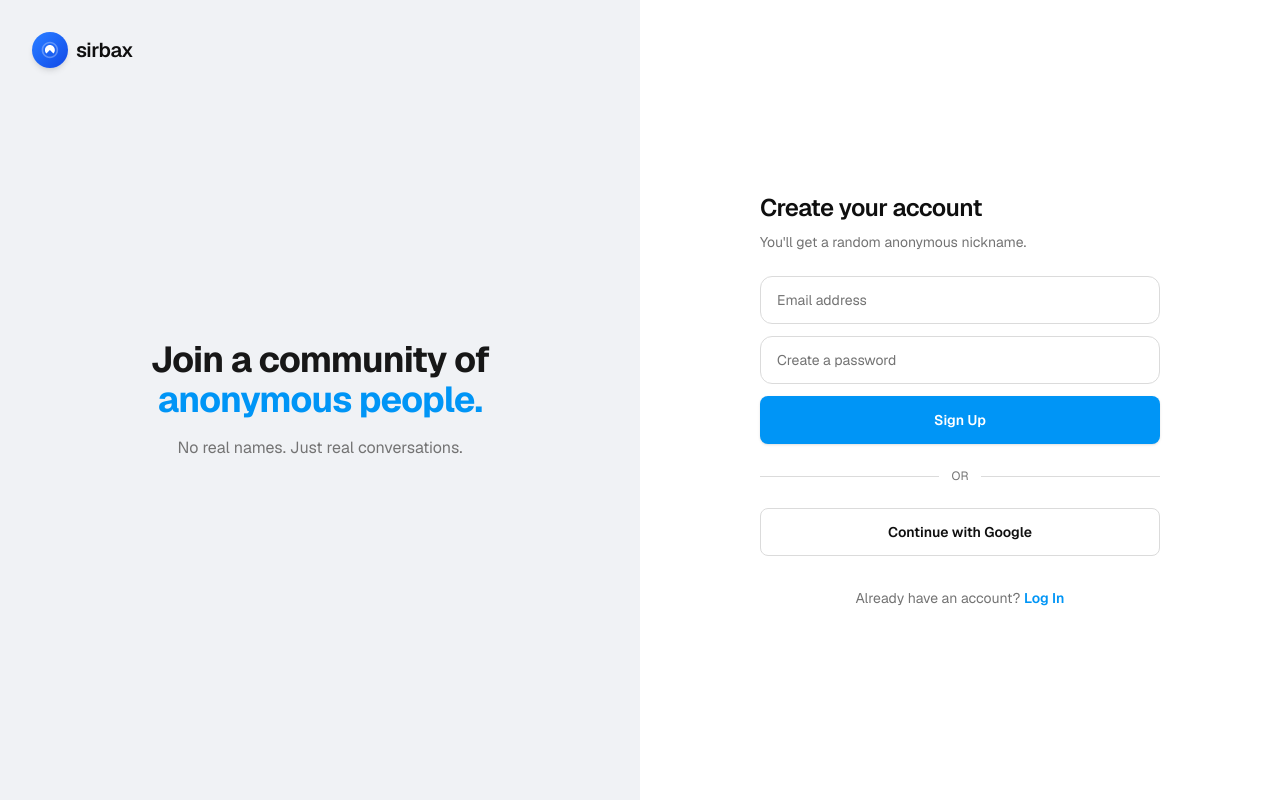
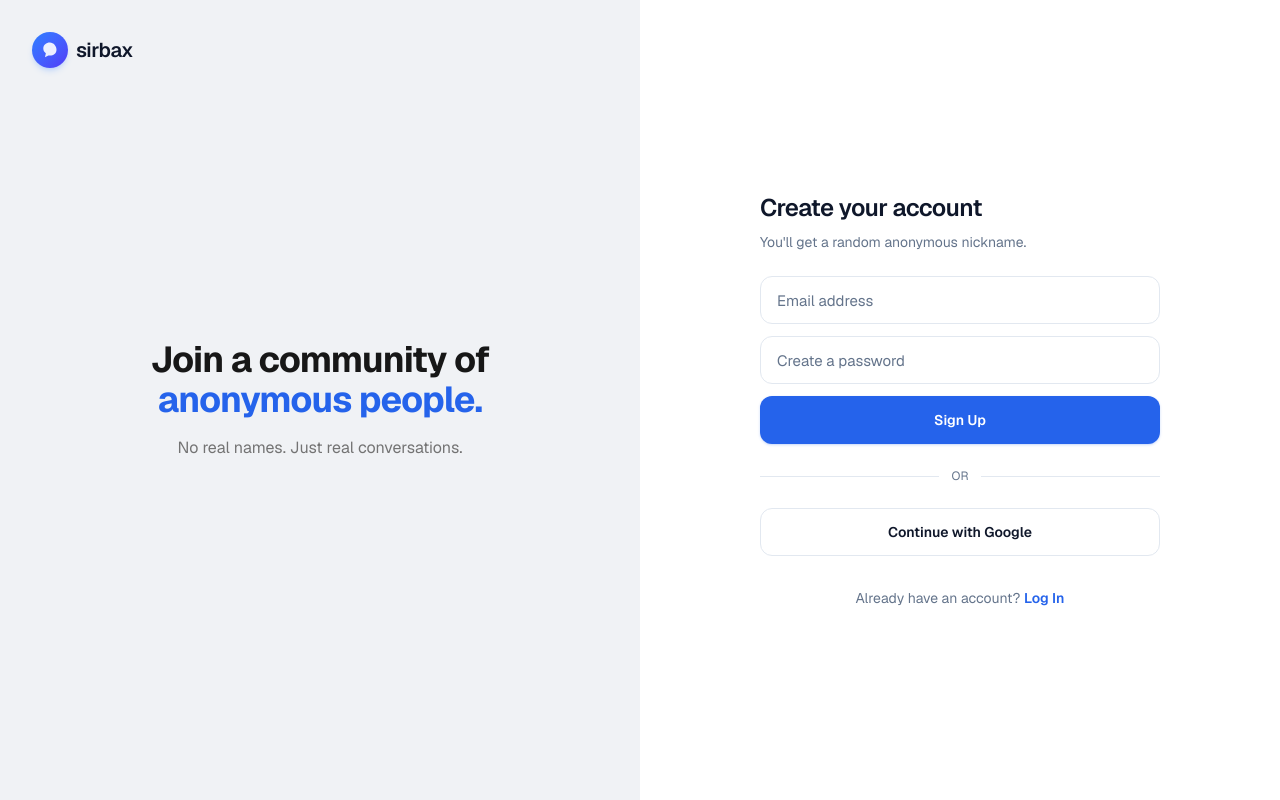
Before and after one commit to Levy254885/sirbax, a Next.js app: page /register in a window 1280 px wide. Built offline with nearby package versions, Linux system fonts and the light colour scheme.

Commit message:
style: Sirbax design system — refined blue tokens, Logo, Button, Input

```diff
--- a/src/app/globals.css
+++ b/src/app/globals.css
@@ -1,42 +1,42 @@
 @import "tailwindcss";
 
 :root {
-  --background: #f0f2f5;
-  --foreground: #0f0f0f;
+  --background: #f5f7fb;
+  --foreground: #0f172a;
   --card: #ffffff;
-  --card-foreground: #0f0f0f;
-  --primary: #0095f6;
+  --card-foreground: #0f172a;
+  --primary: #2563eb;
   --primary-foreground: #ffffff;
-  --secondary: #efefef;
-  --secondary-foreground: #0f0f0f;
-  --muted: #f0f2f5;
-  --muted-foreground: #737373;
-  --accent: #f0f7ff;
-  --accent-foreground: #0095f6;
-  --border: #dbdbdb;
-  --ring: #0095f6;
-  --destructive: #ed4956;
-  --success: #00c853;
-  --radius: 0.5rem;
+  --secondary: #eef2ff;
+  --secondary-foreground: #1e3a8a;
+  --muted: #f1f5f9;
+  --muted-foreground: #64748b;
+  --accent: #eff6ff;
+  --accent-foreground: #1d4ed8;
+  --border: #e2e8f0;
+  --ring: #3b82f6;
+  --destructive: #ef4444;
+  --success: #22c55e;
+  --radius: 0.875rem;
 }
 
 .dark {
-  --background: #000000;
-  --foreground: #f5f5f5;
-  --card: #121212;
-  --card-foreground: #f5f5f5;
-  --primary: #0095f6;
+  --background: #0b1220;
+  --foreground: #f1f5f9;
+  --card: #111827;
+  --card-foreground: #f1f5f9;
+  --primary: #3b82f6;
   --primary-foreground: #ffffff;
-  --secondary: #262626;
-  --secondary-foreground: #f5f5f5;
-  --muted: #1a1a1a;
-  --muted-foreground: #a8a8a8;
-  --accent: #0d1b2a;
-  --accent-foreground: #4db5ff;
-  --border: #262626;
-  --ring: #0095f6;
-  --destructive: #ed4956;
-  --success: #00c853;
+  --secondary: #1e293b;
+  --secondary-foreground: #e2e8f0;
+  --muted: #1e293b;
+  --muted-foreground: #94a3b8;
+  --accent: #172554;
+  --accent-foreground: #93c5fd;
+  --border: #1e293b;
+  --ring: #60a5fa;
+  --destructive: #f87171;
+  --success: #4ade80;
 }
 
 @theme inline {
@@ -61,7 +61,7 @@
   --radius-lg: var(--radius);
 }
 
-* { border-color: var(--border); }
+* { border-color: var(--border); box-sizing: border-box; }
 
 body {
   background: var(--background);
@@ -83,8 +83,8 @@ html { transition: background-color 0.2s ease, color 0.2s ease; }
 .pb-safe { padding-bottom: env(safe-area-inset-bottom, 0px); }
 
 .story-ring {
-  background: linear-gradient(45deg, #f09433 0%, #e6683c 25%, #dc2743 50%, #cc2366 75%, #bc1888 100%);
-  padding: 2px;
+  background: linear-gradient(135deg, #6366f1 0%, #3b82f6 50%, #06b6d4 100%);
+  padding: 2.5px;
   border-radius: 9999px;
 }
 .story-ring-inner {
@@ -92,3 +92,10 @@ html { transition: background-color 0.2s ease, color 0.2s ease; }
   padding: 2px;
   border-radius: 9999px;
 }
+
+.sx-card {
+  background: var(--card);
+  border: 1px solid var(--border);
+  border-radius: 1rem;
+  box-shadow: 0 1px 2px rgba(15, 23, 42, 0.04);
+}
--- a/src/components/common/Logo.tsx
+++ b/src/components/common/Logo.tsx
@@ -7,49 +7,23 @@ interface LogoProps {
 }
 
 export function Logo({ className, size = "md", showText = true }: LogoProps) {
-  const sizes = {
-    sm: "h-7 w-7",
-    md: "h-9 w-9",
-    lg: "h-12 w-12",
-  };
-  const textSizes = {
-    sm: "text-lg",
-    md: "text-xl",
-    lg: "text-2xl",
-  };
+  const sizes = { sm: "h-7 w-7", md: "h-9 w-9", lg: "h-12 w-12" };
+  const textSizes = { sm: "text-lg", md: "text-xl", lg: "text-2xl" };
 
   return (
     <div className={cn("flex items-center gap-2", className)}>
       <div
         className={cn(
-          "relative flex items-center justify-center rounded-full bg-gradient-to-br from-blue-500 to-blue-700 shadow-md",
+          "relative flex items-center justify-center rounded-full bg-gradient-to-br from-blue-500 to-indigo-600 shadow-md shadow-blue-500/20",
           sizes[size]
         )}
       >
-        <svg
-          viewBox="0 0 24 24"
-          fill="none"
-          className="h-[55%] w-[55%] text-white"
-          aria-hidden
-        >
-          <path
-            d="M12 2C6.48 2 2 6.48 2 12s4.48 10 10 10 10-4.48 10-10S17.52 2 12 2zm0 18c-4.41 0-8-3.59-8-8s3.59-8 8-8 8 3.59 8 8-3.59 8-8 8z"
-            fill="currentColor"
-            opacity="0.3"
-          />
-          <path
-            d="M12 6c-3.31 0-6 2.69-6 6 0 1.66.68 3.15 1.76 4.24L12 12l4.24 4.24C17.32 15.15 18 13.66 18 12c0-3.31-2.69-6-6-6z"
-            fill="currentColor"
-          />
+        <svg viewBox="0 0 24 24" fill="none" className="h-[55%] w-[55%] text-white" aria-hidden>
+          <path d="M12 3c-4.5 0-8 3-8 7.2 0 2.4 1.2 4.5 3.1 5.8L6 21l4.2-2.3c.6.1 1.2.2 1.8.2 4.5 0 8-3 8-7.2S16.5 3 12 3z" fill="currentColor" opacity=".9"/>
         </svg>
       </div>
       {showText && (
-        <span
-          className={cn(
-            "font-semibold tracking-tight text-foreground",
-            textSizes[size]
-          )}
-        >
+        <span className={cn("font-semibold tracking-tight text-foreground", textSizes[size])}>
           sirbax
         </span>
       )}
--- a/src/components/ui/Button.tsx
+++ b/src/components/ui/Button.tsx
@@ -12,21 +12,21 @@ export interface ButtonProps extends ButtonHTMLAttributes<HTMLButtonElement> {
 const Button = forwardRef<HTMLButtonElement, ButtonProps>(
   ({ className, variant = "primary", size = "md", loading, disabled, children, ...props }, ref) => {
     const base =
-      "inline-flex items-center justify-center gap-2 font-semibold transition-colors focus-visible:outline-none focus-visible:ring-2 focus-visible:ring-ring disabled:pointer-events-none disabled:opacity-50 rounded-lg";
+      "inline-flex items-center justify-center gap-2 font-semibold transition-all focus-visible:outline-none focus-visible:ring-2 focus-visible:ring-ring disabled:pointer-events-none disabled:opacity-50 active:scale-[0.98]";
 
     const variants = {
-      primary: "bg-primary text-primary-foreground hover:bg-primary/90 shadow-sm",
-      secondary: "bg-secondary text-secondary-foreground hover:bg-secondary/80",
-      ghost: "hover:bg-muted text-foreground font-medium",
-      outline: "border border-border bg-transparent hover:bg-muted text-foreground font-medium",
-      destructive: "bg-destructive text-white hover:bg-destructive/90",
+      primary: "bg-primary text-primary-foreground hover:bg-primary/90 shadow-sm shadow-primary/20 rounded-xl",
+      secondary: "bg-secondary text-secondary-foreground hover:bg-secondary/80 rounded-xl",
+      ghost: "hover:bg-muted text-foreground font-medium rounded-xl",
+      outline: "border border-border bg-card hover:bg-muted text-foreground font-medium rounded-xl",
+      destructive: "bg-destructive text-white hover:bg-destructive/90 rounded-xl",
     };
 
     const sizes = {
-      sm: "h-8 px-3 text-sm",
-      md: "h-10 px-4 text-sm",
-      lg: "h-12 px-6 text-base",
-      icon: "h-10 w-10",
+      sm: "h-9 px-3.5 text-sm",
+      md: "h-11 px-5 text-sm",
+      lg: "h-12 px-6 text-[15px]",
+      icon: "h-10 w-10 rounded-full",
     };
 
     return (
@@ -45,5 +45,4 @@ const Button = forwardRef<HTMLButtonElement, ButtonProps>(
   }
 );
 Button.displayName = "Button";
-
 export { Button };
--- a/src/components/ui/Input.tsx
+++ b/src/components/ui/Input.tsx
@@ -14,20 +14,17 @@ const Input = forwardRef<HTMLInputElement, InputProps>(
         <input
           type={type}
           className={cn(
-            "flex h-11 w-full rounded-xl border border-border bg-card px-4 py-2 text-sm text-foreground placeholder:text-muted-foreground focus-visible:outline-none focus-visible:ring-2 focus-visible:ring-ring disabled:cursor-not-allowed disabled:opacity-50",
+            "flex h-12 w-full rounded-xl border border-border bg-card px-4 text-[15px] text-foreground placeholder:text-muted-foreground transition-colors focus-visible:outline-none focus-visible:ring-2 focus-visible:ring-ring focus-visible:border-transparent disabled:cursor-not-allowed disabled:opacity-50",
             error && "border-destructive focus-visible:ring-destructive",
             className
           )}
           ref={ref}
           {...props}
         />
-        {error && (
-          <p className="mt-1.5 text-xs text-destructive">{error}</p>
-        )}
+        {error && <p className="mt-1.5 text-xs text-destructive">{error}</p>}
       </div>
     );
   }
 );
 Input.displayName = "Input";
-
 export { Input };
```
